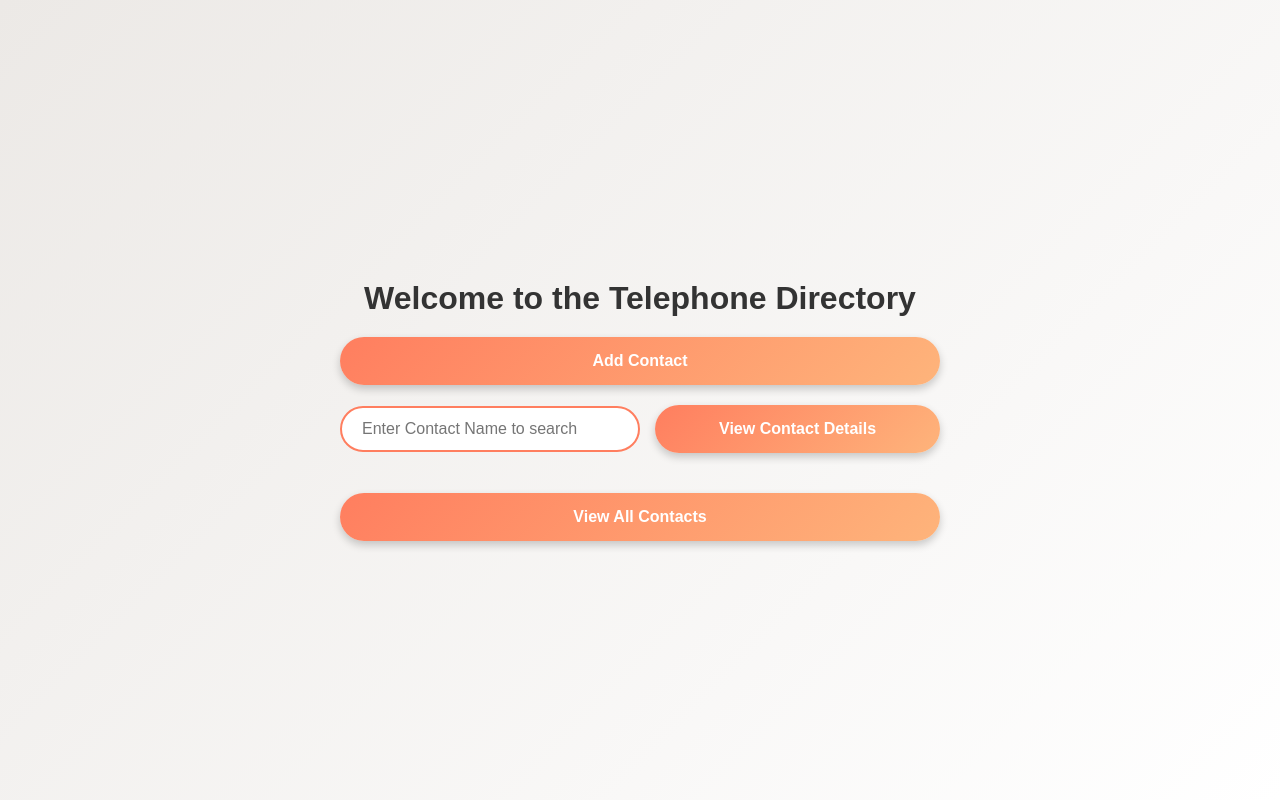
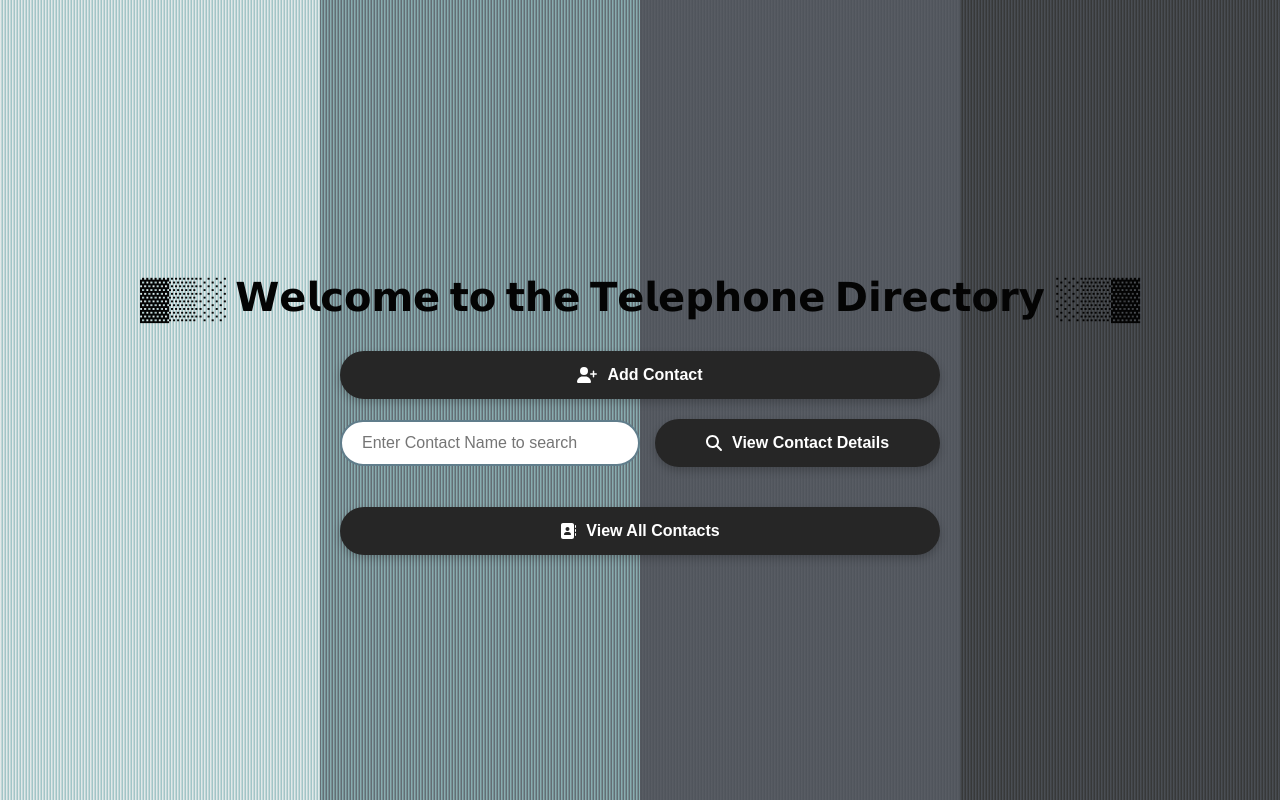
Before and after one commit to sudhanshu2070/react-phonebook, a React (Create React App) app: page / in a window 1280 px wide. Built offline with nearby package versions, Linux system fonts and the light colour scheme.

Commit message:
Home Page UI

```diff
--- a/src/components/Home/Home.css
+++ b/src/components/Home/Home.css
@@ -1,18 +1,45 @@
 .home-container {
+  position: relative;
+  height: 100vh; /* Full height of the viewport */
+  overflow: hidden;
   display: flex;
   flex-direction: column;
+  justify-content: center;
   align-items: center;
-  justify-content: center;
-  height: 100vh;
-  background: linear-gradient(135deg, #ece9e6, #ffffff); /* Soft gradient background */
-  font-family: 'Arial', sans-serif;
-  color: #333;
-  text-align: center;
+  /* background: #a28089; Dark Sand as a fallback color */
 }
 
-h1 {
+.background-layer {
+  position: absolute;
+  width: 100%;
+  height: 100%;
+  z-index: -1;
+  opacity: 0.8;
+}
+
+.background-layer.layer-one {
+  background: repeating-linear-gradient(to right, #EEEEEE, #76ABAE 3px);
+  clip-path: polygon(0 0, 25% 0, 25% 100%, 0 100%);
+}
+
+.background-layer.layer-two {
+  background: repeating-linear-gradient(to right,#76ABAE, #31363F 3px);
+  clip-path: polygon(50% 0, 25% 0, 25% 100%, 50% 100%);
+}
+
+.background-layer.layer-three {
+  background: repeating-linear-gradient(to right, #31363F, #222831 3px);
+  clip-path: polygon(50% 0, 75% 0, 75% 100%, 50% 100%);
+}
+
+.background-layer.layer-four {
+  background: repeating-linear-gradient(to right, #222831, #000100 3px);
+  clip-path: polygon(100% 0, 75% 0, 75% 100%, 100% 100%);
+}
+
+.home-container h1 {
   font-size: 2.5rem;
-  color: #2c3e50; /* Rich dark color for text */
+  color: #040404;
   margin-bottom: 30px;
 }
 
@@ -40,10 +67,14 @@ h1 {
 }
 
 .home-btn {
+  display: flex;
+  align-items: center;
+  justify-content: center;
+  gap: 10px;
   padding: 15px 25px;
   border: none;
   border-radius: 50px;
-  background: linear-gradient(135deg, #ff7e5f, #feb47b); /* Rich gradient background */
+  background: #262626; /* Button color */
   color: white;
   font-size: 1rem;
   font-weight: bold;
@@ -53,6 +84,7 @@ h1 {
 }
 
 .home-btn:hover {
+  background-color: #628078;
   transform: scale(1.05); /* Slight zoom effect on hover */
   box-shadow: 0 8px 16px rgba(0, 0, 0, 0.3); /* Enhanced shadow */
 }
@@ -68,7 +100,7 @@ h1 {
 
 .contact-name-input {
   padding: 12px 20px;
-  border: 2px solid #ff7e5f; /* Border color matching button */
+  border: 2px solid #607D8B; /* Border color matching button */
   border-radius: 25px;
   outline: none;
   font-size: 1rem;
@@ -78,7 +110,7 @@ h1 {
 }
 
 .contact-name-input:focus {
-  border-color: #feb47b; /* Change border color on focus */
+  border-color: #455A64; /* Darker border color on focus for better visibility */
 }
 
 @media (max-width: 768px) {
--- a/src/components/Home/Home.tsx
+++ b/src/components/Home/Home.tsx
@@ -2,6 +2,9 @@ import React, { useState } from 'react';
 import { useNavigate } from 'react-router-dom';
 import './Home.css'; // Import the CSS file
 import axios from 'axios';
+import { FontAwesomeIcon } from '@fortawesome/react-fontawesome';
+import { faUserPlus, faSearch, faAddressBook } from '@fortawesome/free-solid-svg-icons'; // Import specific icons
+
 
 const Home: React.FC = () => {
   const navigate = useNavigate();
@@ -44,11 +47,17 @@ const Home: React.FC = () => {
 
   return (
     <div className="home-container">
-      <h1>Welcome to the Telephone Directory</h1>
+
+  <div className="background-layer layer-one"></div>
+  <div className="background-layer layer-two"></div>
+  <div className="background-layer layer-three"></div>
+  <div className="background-layer layer-four"></div>
+
+      <h1>▓▒░ 𝗪𝗲𝗹𝗰𝗼𝗺𝗲 𝘁𝗼 𝘁𝗵𝗲 𝗧𝗲𝗹𝗲𝗽𝗵𝗼𝗻𝗲 𝗗𝗶𝗿𝗲𝗰𝘁𝗼𝗿𝘆 ░▒▓</h1>
       <div className="button-container">
         <div className="left-container">
           <button className="home-btn" onClick={handleAddContact}>
-            Add Contact
+          <FontAwesomeIcon icon={faUserPlus} /> Add Contact
           </button>
         </div>
         <div className="view-contact-section">
@@ -56,16 +65,16 @@ const Home: React.FC = () => {
             type="text"
             value={contactName}
             onChange={(e) => setContactName(e.target.value)}
-            placeholder="Enter Contact Name to search"
+            placeholder = "Enter Contact Name to search"
             className="contact-name-input"
           />
           <button className="home-btn" onClick={handleViewContactDetails}>
-            View Contact Details
+          <FontAwesomeIcon icon={faSearch} /> View Contact Details
           </button>
         </div>
         <div className="bottom-container">
           <button className="home-btn" onClick={handleViewContacts}>
-            View All Contacts
+          <FontAwesomeIcon icon={faAddressBook} /> View All Contacts
           </button>
         </div>
       </div>
```
Also changed, not shown: package.json (+7 -0 lines), src/animation/animations.ts (added, +20 -0 lines), src/components/PageTransition/PageTransition.css (added, +23 -0 lines), src/components/PageTransition/PageTransition.tsx (added, +35 -0 lines), tsconfig.json (+7 -2 lines), src/App.tsx (line endings or trailing spaces), 1 other file (tests, documents, lock files or other folders).
